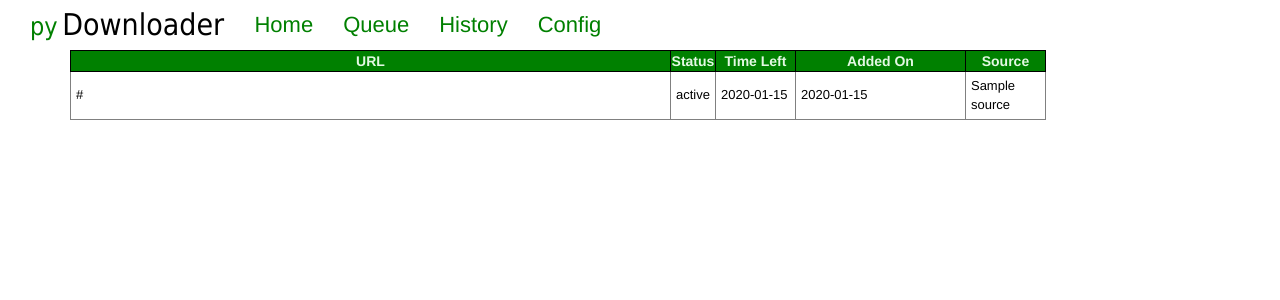
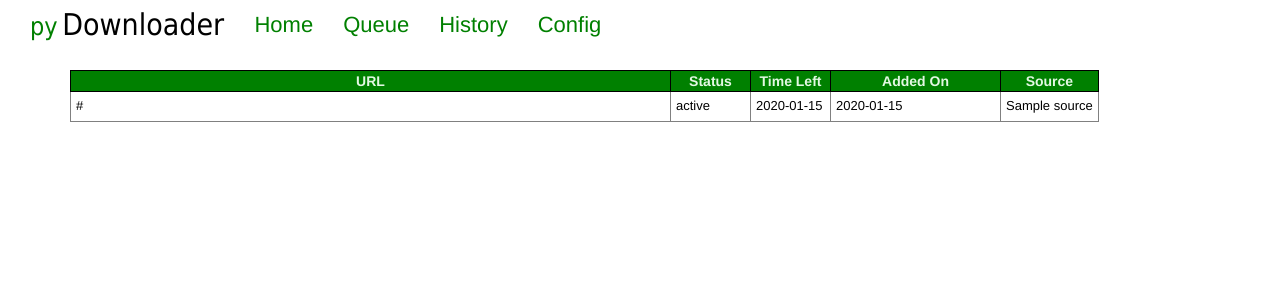
Before and after one commit to thingdeux/pydownloadserver, a Python web app: template templates/queue.html in a window 1280 px wide. Shown: the top 300 px of the page. Run offline with Jinja, Linux system fonts and the light colour scheme; the template is opened without the code that fills it: most values are stand-ins (such as "Sample title", 1, 10 or a date in 2020).

Commit message:
Fixed markup and css for queue/history/ and config.

```diff
--- a/static/css/base.css
+++ b/static/css/base.css
@@ -17,6 +17,7 @@ body {
 }
 
 #queueTable{
+	margin-top: 20px;
 	font-size: 13px;
 	color: black;
 }
@@ -37,13 +38,17 @@ body {
 		min-width: 80px;
 		max-width: 80px;
 	}
+	.status {
+		min-width: 80px;
+		max-width: 80px;
+	}
 
 #steps {
 	margin-top: 25px;
 	margin-bottom: 25px;
 }
 
-#statusTableHeader{
+.statusTableHeader{
 	font-size: 14px;
 	font-weight: bold;
 	background-color: green;
@@ -72,18 +77,12 @@ body {
 	font-size: 9px;
 }
 
-#configContainer {
-	position: relative;
-	min-width: 300px;
+#configBoxes{
+	margin-top: 20px;
+	color:black;
+	font-size: 18px;
+	min-width: 500px;
 	max-width: 500px;
-	width: 500px;
-}
-
-#configBoxes{
-	color:black;
-	font-size: 10px;
-	min-width: 200px;
-	max-width: 200px;
 }
 #QueueErrorBox{
 	color:black;
--- a/templates/config.html
+++ b/templates/config.html
@@ -5,8 +5,8 @@
 {% block body %}
 	<div class = "container">
 		<div class ="row">
-			<div class="col-xs-4"></div>
-			<div id = "configBox" class = "col-xs-4">
+			<div class="col-xs-2"></div>
+			<div id = "configBox" class = "col-xs-6">
 				<div id = "configContainer">
 					<form name = "config" method="post">
 
--- a/templates/queue.html
+++ b/templates/queue.html
@@ -6,18 +6,18 @@
 	<div id = "goodieBox">
 		<div id="queueTable">
 		    <table border = "1">
-		    	<th id = "statusTableHeader" class="text-center">URL</th>
-		    	<th id = "statusTableHeader" class="text-center">Status</th>
-		    	<th id = "statusTableHeader" class="text-center">Time Left</th>
-		    	<th id = "statusTableHeader" class="text-center">Added On</th>
-		    	<th id = "statusTableHeader" class="text-center">Source</th>
+		    	<th class="text-center statusTableHeader table_url">URL</th>
+		    	<th class="text-center statusTableHeader  status">Status</th>
+		    	<th class="text-center statusTableHeader time_left">Time Left</th>
+		    	<th class="text-center statusTableHeader added_on">Added On</th>
+		    	<th class="text-center statusTableHeader source">Source</th>
 			       {% for row_id, url, status, time_left, time_queued, source in active_queue_data %}
 			        <tr>
-			        	<td class="table_pad table_url">{{url}}</td>
-			        	<td class="table_pad status">{{status}}</td>
-			        	<td class="table_pad time_left">{{time_left}}</td>
-			        	<td class="table_pad added_on">{{time_queued}}</td>
-			        	<td class="table_pad source">{{source}}</td>
+			        	<td class="table_pad">{{url}}</td>
+			        	<td class="table_pad">{{status}}</td>
+			        	<td class="table_pad">{{time_left}}</td>
+			        	<td class="table_pad">{{time_queued}}</td>
+			        	<td class="table_pad">{{source}}</td>
 			        </tr>
 			        {% endfor %}
 
```
Also changed, not shown: main.py (+2 -10 lines), templates/history.html (+5 -9 lines).
